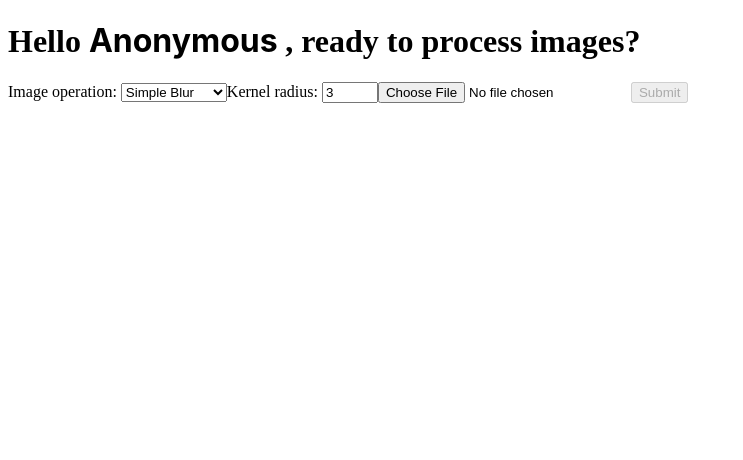
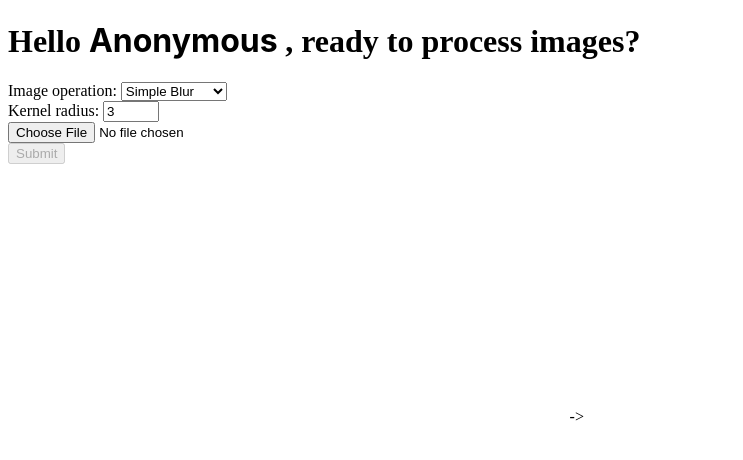
Before and after one commit to twagner9/hisp_csharp, an Angular app in the folder frontend/hisp-frontend/: page / in a window 1280 px wide. Shown: the top 460 px of the page, without its empty margins (0-743 px from the left). Built offline with nearby package versions, Linux system fonts and the light colour scheme.

Commit message:
Some styling changes
Each input control is now on its own line -- not sold on this set, but it's slightly better than the mashed single-line format from before.

Uploaded image and product image are now displayed side-by-side with an arrow between to indicate started and finished product.

```diff
--- a/frontend/hisp-frontend/src/app/app.html
+++ b/frontend/hisp-frontend/src/app/app.html
@@ -6,7 +6,9 @@
         <name-text />
         <process-selection />
         <upload-button />
-        <submit-button />
+        <div>
+          <submit-button />
+        </div>
       </div>
       <div class="display-area">
         <image-display />
--- a/frontend/hisp-frontend/src/app/features/image-display/image-display.css
+++ b/frontend/hisp-frontend/src/app/features/image-display/image-display.css
@@ -1,4 +1,33 @@
-#originalImage {
-	max-height: fit-content;
-	max-width: fit-content;
+.imageContainer {
+    display: flex;
+    width: 100%;
+    align-items: center;
 }
+
+.imageArea {
+    width: 40%;
+    aspect-ratio: 1 / 1;
+
+    display: flex;
+    justify-content: center;
+    align-items: center;
+    overflow: hidden;
+}
+
+.imageArea img {
+    max-width: 100%;
+    max-height: 100%;
+    object-fit: contain;
+}
+
+.arrowArea {
+    width: 10%;
+
+    display: flex;
+    justify-content: center;
+    align-items: center;
+}
+
+.arrowArea p {
+    margin: 0;
+}
--- a/frontend/hisp-frontend/src/app/features/image-display/image-display.html
+++ b/frontend/hisp-frontend/src/app/features/image-display/image-display.html
@@ -1,9 +1,14 @@
-<div class="originalImageArea">
-  <img #originalImage [src]="displaySvc.uploadedImg()" />
+<div class="imageContainer">
+  <div class="imageArea">
+    <img #originalImage [src]="displaySvc.uploadedImg()" />
+  </div>
+
+  <div class="arrowArea">
+    <p>-></p>
+  </div>
+  <div class="imageArea">
+    @if (displaySvc.mostRecentlyProcessedImg()) {
+      <img #processedImage [src]="displaySvc.mostRecentlyProcessedImg()" />
+    }
+  </div>
 </div>
-
-@if (displaySvc.mostRecentlyProcessedImg()) {
-  <div class="processedImageArea">
-    <img #processedImage [src]="displaySvc.mostRecentlyProcessedImg()" />
-  </div>
-}
--- /dev/null
+++ b/frontend/hisp-frontend/src/app/features/process-selection/process-selection.css
@@ -0,0 +1,3 @@
+.inputComponents {
+	display: flex;
+}
--- a/frontend/hisp-frontend/src/app/features/process-selection/process-selection.html
+++ b/frontend/hisp-frontend/src/app/features/process-selection/process-selection.html
@@ -1,9 +1,13 @@
+<div class="inputComponents">
+  <div>
     <label>Image operation: </label>
     <select (change)="updateSelectedOp($event)">
       @for (option of options; track option.value) {
         <option [value]="option.value">{{ option.label }}</option>
       }
     </select>
+  </div>
+  <div class="additionalData">
     @if (needRadius()) {
       <label>Kernel radius: </label>
       <input
@@ -15,6 +19,8 @@
         (change)="updateKernel($event)"
       />
     }
+  </div>
+  <div class="additionalData">
     @if (needSigma()) {
       <label>Sigma value: </label>
       <input
@@ -26,3 +32,5 @@
         (change)="updateSigma($event)"
       />
     }
+  </div>
+</div>
```
Lines whose indentation alone changed are shown as unchanged.
